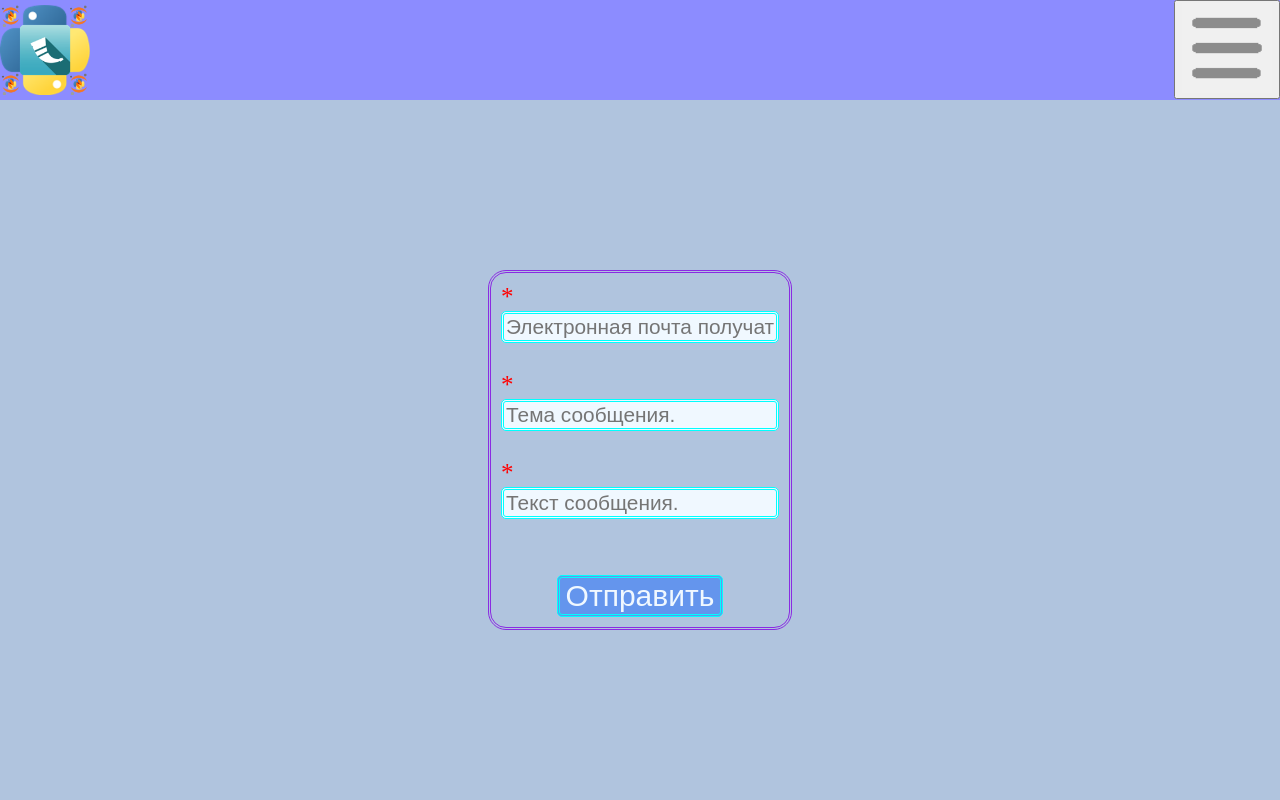
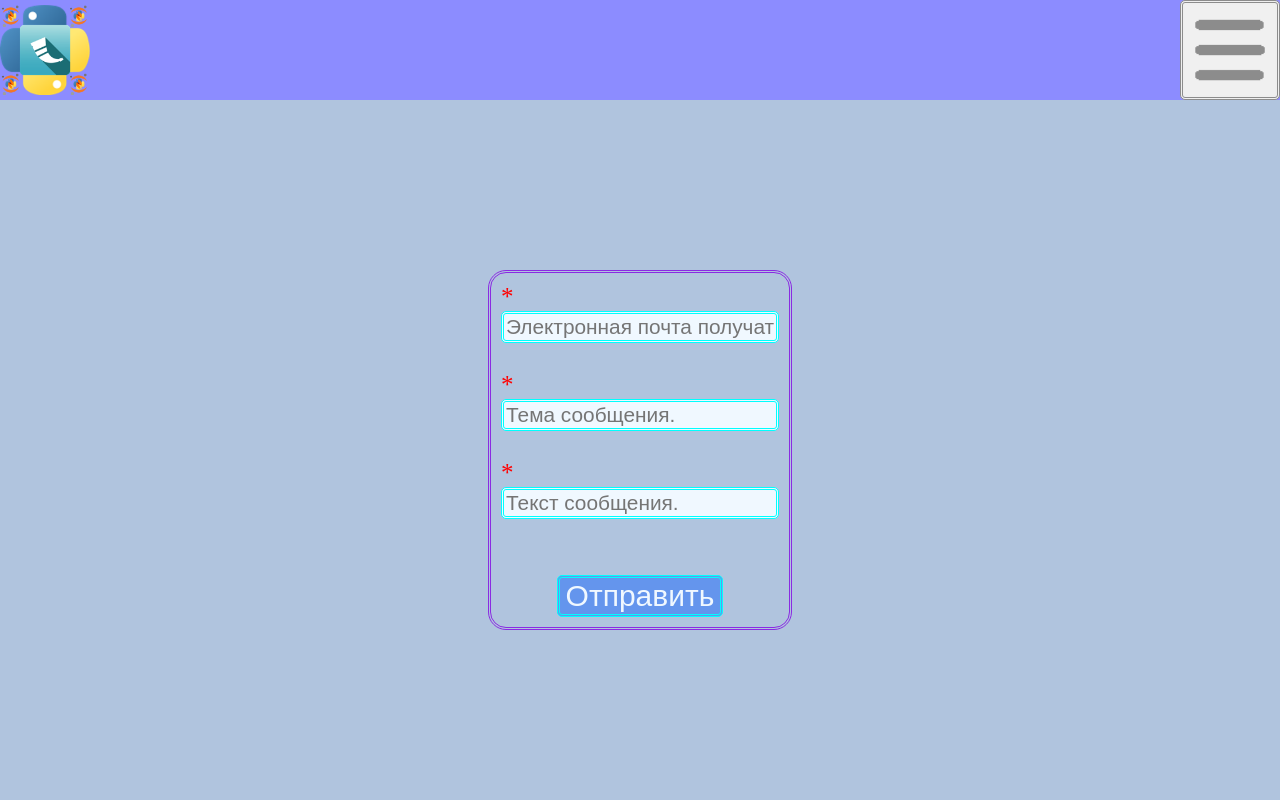
Before and after one commit to Elektron0110/WebPython, a Python web app: template Site/templates/Mwriter.html in a window 1280 px wide. Run offline with Jinja, Linux system fonts and the light colour scheme; the template is opened without the code that fills it, so the values that code supplies are empty.

Commit message:
Опять...

```diff
--- a/Site/static/css/login.css
+++ b/Site/static/css/login.css
@@ -40,7 +40,7 @@ span.required {
 }
 .navbar {
     background-color: rgb(140, 140, 255);
-    color: rgb(195, 195, 195);
+    color: rgb(100 100 255);
     height: 100px;
 }
 .navbar_div {
@@ -59,3 +59,13 @@ img {
     display: flex;
     align-items: center;
 }
+.navbar-button {
+    color: rgb(140, 140, 140);
+    height: 100px;
+    width: 100px;
+    border-radius: 5px;
+    border: double;
+    display: grid;
+    justify-content: center;
+    align-items: center;
+}
```
